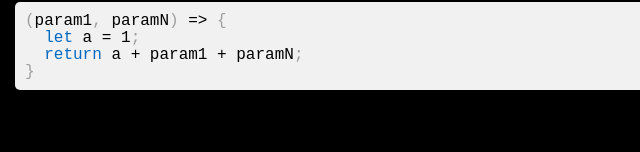
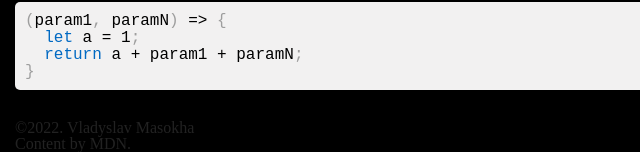
Before and after one commit to vladyslav-masokha/JavaScript-documentation, a plain HTML site: page index.html in a window 1280 px wide. Shown: the part 2883-3035 px from the top of the page, 0-640 px from the left. Before the commit the page ends 3003 px from the top, so only its background shows below. Drawn offline with Linux system fonts and the light colour scheme.

Commit message:
Update index.html

```diff
--- a/index.html
+++ b/index.html
@@ -324,6 +324,17 @@
 					</div>
 				</div>
 			</section>
+
+
+			<footer id="footer">
+				<div class="wrapper">
+					<div class="copyright">
+						&copy;2022.
+						<span>Vladyslav Masokha</span>
+						<p>Content by <span>MDN</span>.</p>
+					</div>
+				</div>
+			</footer>
 		</div>
 		<script src="./js/jquery-3.6.0.min.js"></script>
 	</body>
```
